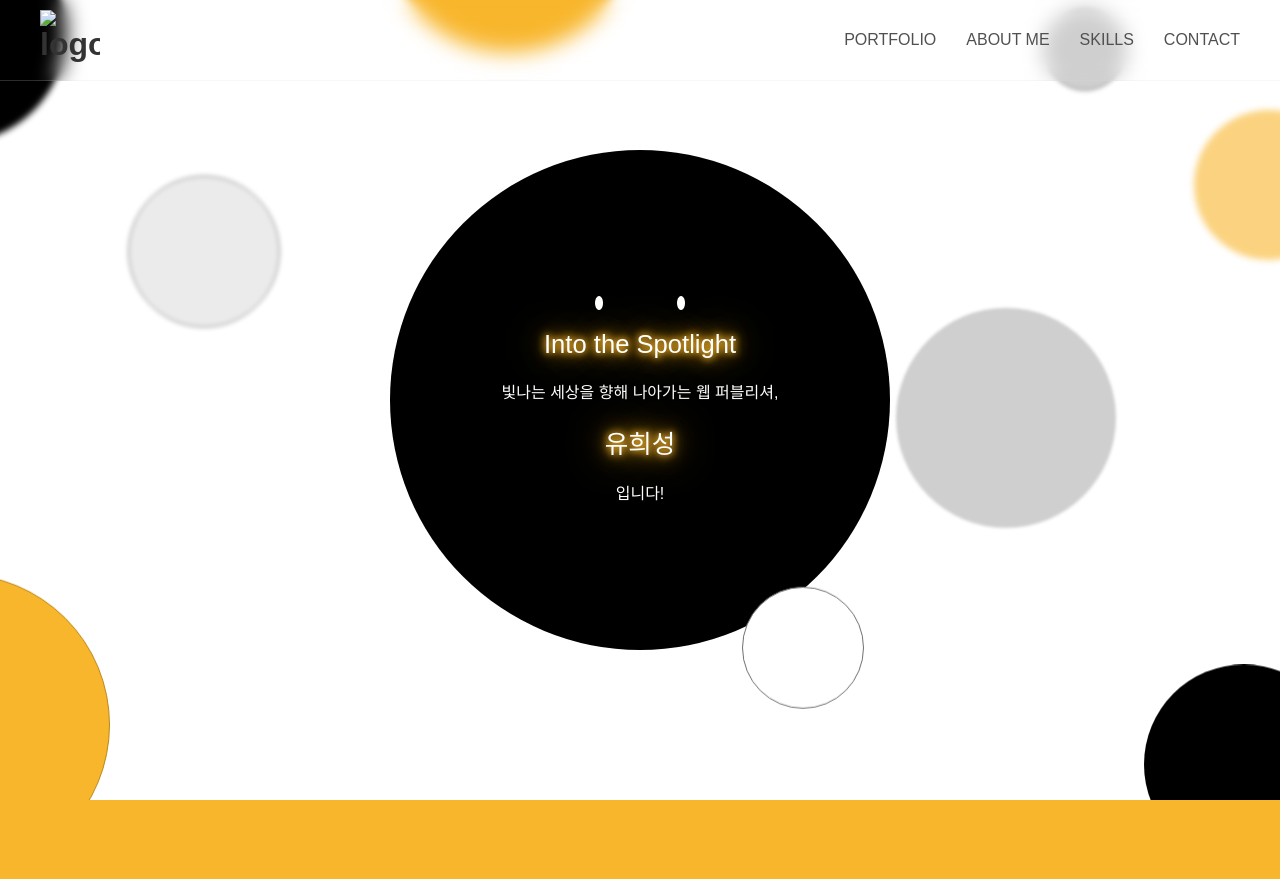
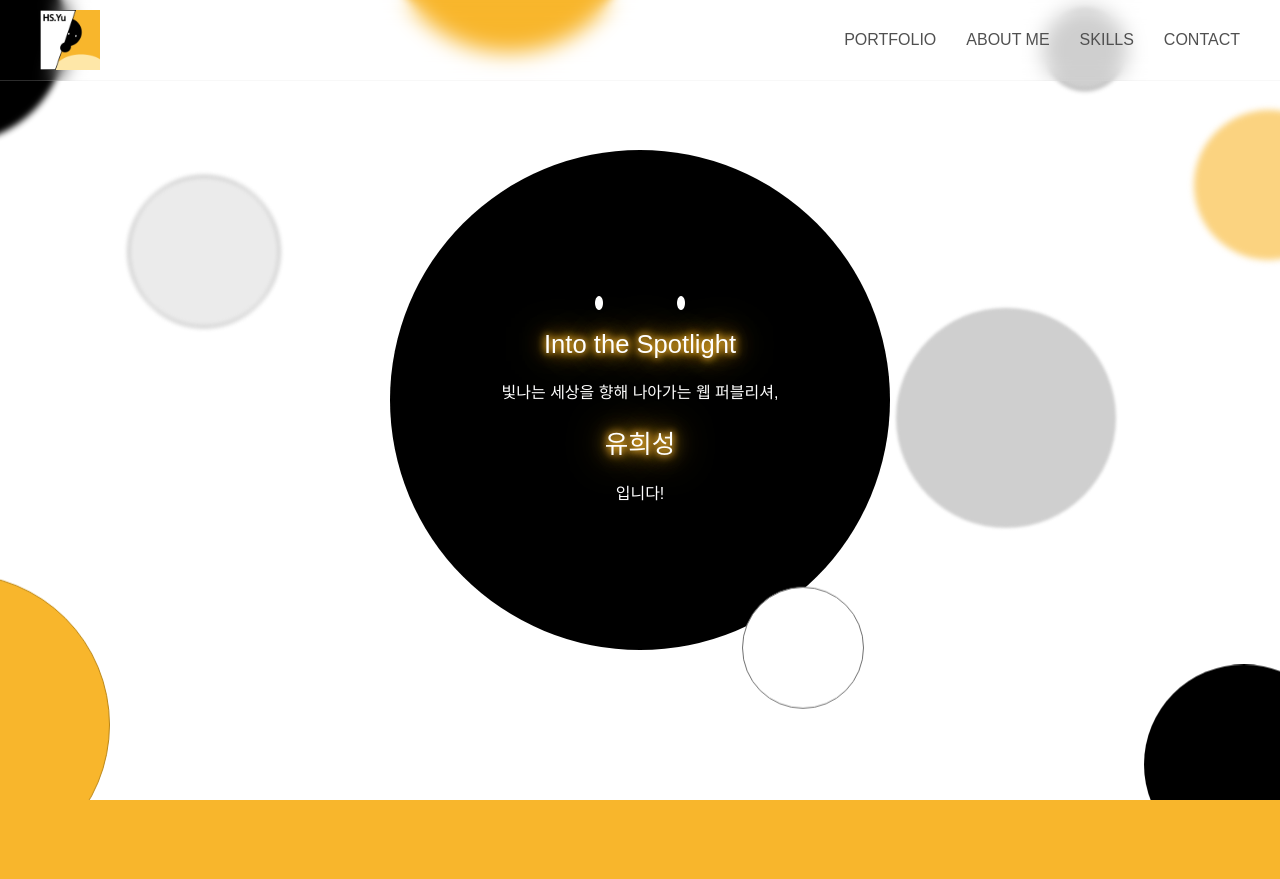
Before and after one commit to HeeseongYu/HeeseongYu.github.io, a plain HTML site: page index.html in a window 1280 px wide. Shown: the top 879 px of the page. Drawn offline with Linux system fonts and the light colour scheme.

Commit message:
logoNameChange

```diff
--- a/index.html
+++ b/index.html
@@ -30,7 +30,7 @@
         <header>
             <div class="headerBody">
                 <h1 class="logo">
-                    <a href="index.html"><img src="img/ogo.png" alt="logo"></a>
+                    <a href="index.html"><img src="img/Logo.png" alt="logo"></a>
                 </h1>
                 <ul class="gnb">
                     <li><a href="#portfolioSec">PORTFOLIO</a></li>
```
